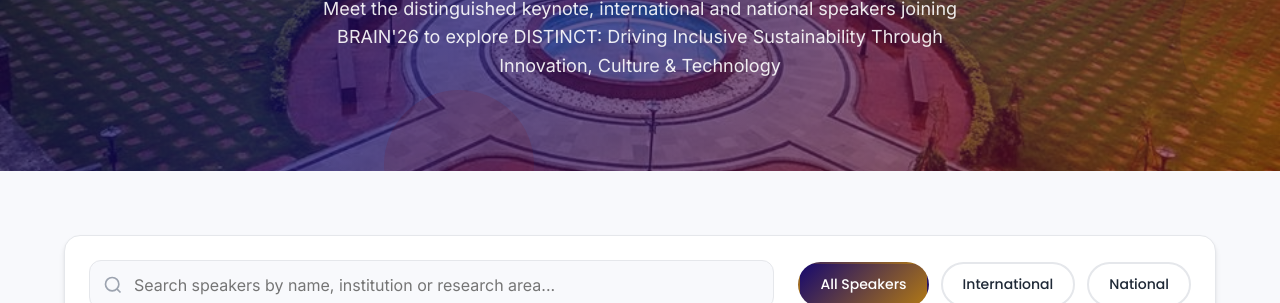
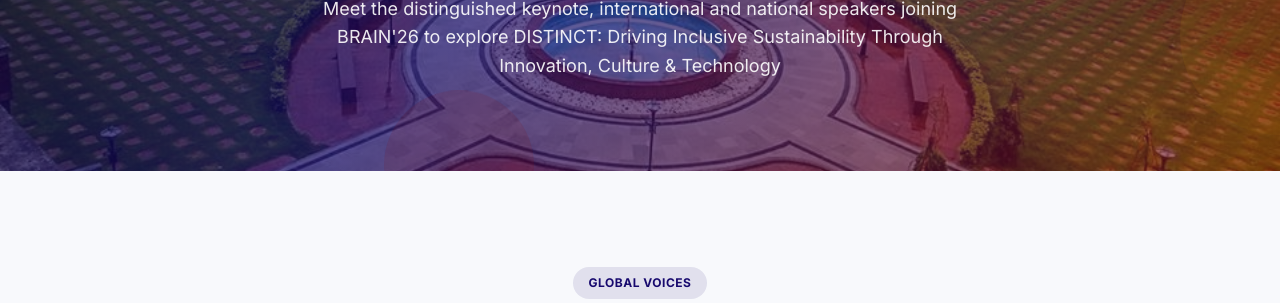
Before and after one commit to icbrainsite/Brain2026, a plain HTML site: page speakers.html in a window 1280 px wide. Shown: the part 295-598 px from the top of the page. Drawn offline with Linux system fonts and the light colour scheme; no server answers; a script that the page names is missing.

Commit message:
Update speakers_removed search and filter.html

```diff
--- a/speakers.html
+++ b/speakers.html
@@ -491,26 +491,6 @@
         </div>
     </section>
 
-    <!-- Search & Filter -->
-    <section style="padding-top: var(--spacing-3xl);">
-        <div class="container">
-            <div class="search-filter-bar">
-                <div class="search-box">
-                    <svg viewBox="0 0 24 24" fill="none" stroke="currentColor" stroke-width="2">
-                        <circle cx="11" cy="11" r="8"></circle>
-                        <path d="M21 21l-4.35-4.35"></path>
-                    </svg>
-                    <input type="text" id="speakerSearch" placeholder="Search speakers by name, institution or research area...">
-                </div>
-                <div class="filter-buttons" id="speakerFilters">
-                    <button class="filter-btn active" data-filter="all">All Speakers</button>
-                    <button class="filter-btn" data-filter="international">International</button>
-                    <button class="filter-btn" data-filter="national">National</button>
-                </div>
-            </div>
-        </div>
-    </section>
-
     <!-- International Speakers -->
     <section class="about-section" id="internationalSection">
         <div class="container">
```
